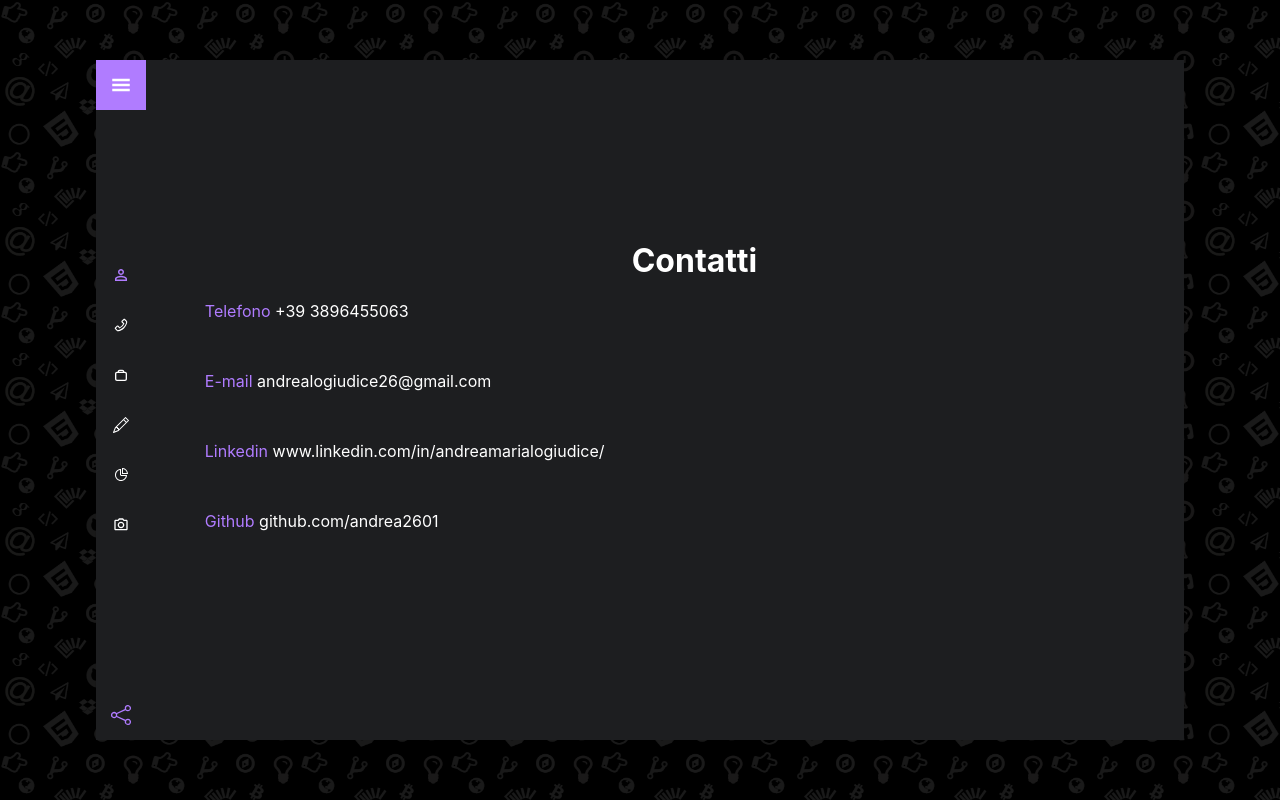
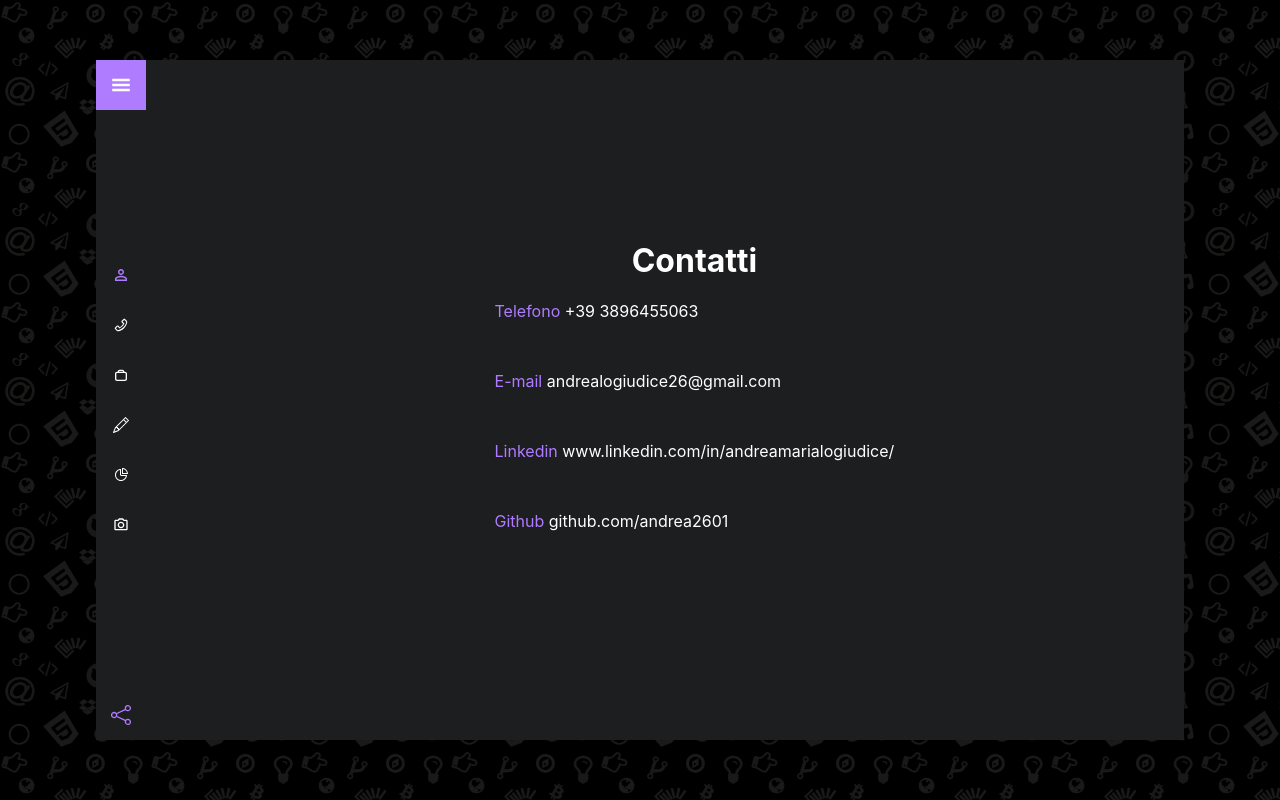
Before and after one commit to andrea2601/myCv, a Next.js app: page /contacts in a window 1280 px wide. Built offline with nearby package versions, Linux system fonts and the light colour scheme.

Commit message:
contact page css fix

```diff
--- a/pages/contacts/styles.module.scss
+++ b/pages/contacts/styles.module.scss
@@ -4,30 +4,50 @@
   text-align: center;
 }
 .contacts {
-  display: flex;
-  justify-content: center;
+  display: inline-grid;
+  justify-content:center;
   align-items: center;
   flex-wrap: wrap;
   color: white;
-  width: 60%;
+  width: 100%;
 
   .label{
     color: #b07cff;
   }
   .phone {
-    width: 100%;
+    width: auto;
   }
 
   .email {
-    width: 100%;
+    width: auto;
   }
 
   .linkedin {
-    width: 100%;
+    width: auto;
   }
 
   .github {
-    width: 100%;
+    width: auto;
   }
   a{margin-bottom: 50px;}
 }
+
+@media (max-width: "880px") {
+  .contacts {
+    width: 100%;
+    text-align: center;
+  }
+    .label{
+      width: 100%;
+      display: block;
+    }
+}
+@media (max-width: "300px") {
+  .title{
+    font-size: 28px;
+  }
+  .contacts {
+    font-size: 12px;
+  }
+
+}
```
Also changed, not shown: styles/Home.module.scss (+8 -13 lines).
